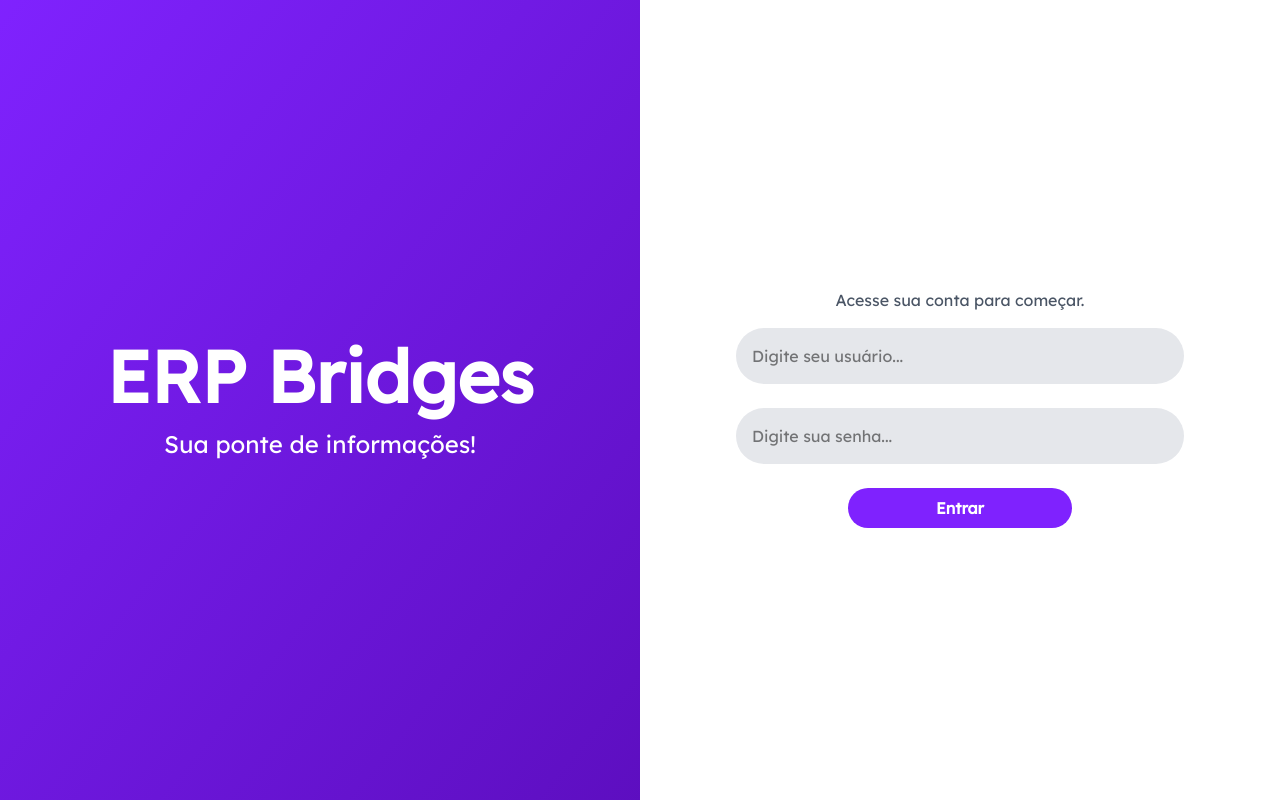
After one commit to Kaironn2/erp-bridges, a Django app: page /test/ in a window 1280 px wide. The commit adds this page. Run offline with Django 5.2, Linux system fonts and the light colour scheme.

Commit message:
new template

```diff
--- /dev/null
+++ b/src/core/templates/core/logout.html
@@ -0,0 +1,50 @@
+{% load static %}
+<!DOCTYPE html>
+<html lang="pt-br">
+<head>
+    <meta charset="UTF-8">
+    <meta name="viewport" content="width=device-width, initial-scale=1.0">
+    <title>Login</title>
+    <link rel="stylesheet" href="{% static 'css/output.css' %}">
+    <link href="https://fonts.googleapis.com/css2?family=Lexend&display=swap" rel="stylesheet">
+</head>
+<body class="h-screen w-screen flex overflow-hidden font-[lexend]">
+
+    <!-- Left Container -->
+    <div class="w-1/2 relative bg-violet-600 text-white flex items-center justify-center bg-gradient-to-br from-violet-600 to-violet-800">
+
+        <div class="z-10 text-center px-8">
+            <h1 class="text-7xl font-bold mb-4">ERP Bridges</h1>
+            <p class="text-2xl font-light">Sua ponte de informações!</p>
+        </div>
+
+    </div>
+
+    <!-- Right Container -->
+    <div class="w-1/2 bg-white flex flex-col items-center justify-center">
+
+        <h1 class="text-gray-600 m-4">Acesse sua conta para começar.</h1>
+
+        <form class="w-full max-w-md space-y-6 flex flex-col">
+
+            <!-- Username -->
+            <div class="w-full px-4 py-4 bg-gray-200 rounded-full">
+                <input type="text" name="username" class="w-full outline-none" placeholder="Digite seu usuário...">
+            </div>
+
+            <!-- Password -->
+            <div class="w-full px-4 py-4 bg-gray-200 rounded-full">
+                <input type="password" name="password" class="w-full outline-none" placeholder="Digite sua senha...">
+            </div>
+
+            <!-- Login Button -->
+            <button type="submit" class="w-1/2 mx-auto py-2 bg-violet-600 hover:bg-violet-700 text-white font-semibold rounded-full">
+                Entrar
+            </button>
+
+        </form>
+
+    </div>
+
+</body>
+</html>
--- a/src/core/urls.py
+++ b/src/core/urls.py
@@ -1,13 +1,14 @@
 from django.contrib import admin
 from django.urls import include, path
 
-from .views import CustomLoginView, HomeView
+from .views import CustomLoginView, HomeView, TestView
 
 urlpatterns = [
     path('admin/', admin.site.urls),
 
     path('', HomeView.as_view(), name='home'),
     path('login/', CustomLoginView.as_view(), name='login'),
+    path('test/', TestView.as_view(), name='test'),
 
     path('source-m/', include('source_m.urls')),
 ]
--- a/src/core/views.py
+++ b/src/core/views.py
@@ -11,3 +11,7 @@ class HomeView(LoginRequiredMixin, TemplateView):
 class CustomLoginView(LoginView):
     template_name = 'core/login.html'
     success_url = reverse_lazy('home')
+
+
+class TestView(TemplateView):
+    template_name = 'core/logout.html'
--- a/static/src/css/output.css
+++ b/static/src/css/output.css
@@ -8,26 +8,40 @@
     --font-mono: ui-monospace, SFMono-Regular, Menlo, Monaco, Consolas, "Liberation Mono",
       "Courier New", monospace;
     --color-red-600: oklch(57.7% 0.245 27.325);
-    --color-violet-100: oklch(94.3% 0.029 294.588);
     --color-violet-600: oklch(54.1% 0.281 293.009);
     --color-violet-700: oklch(49.1% 0.27 292.581);
+    --color-violet-800: oklch(43.2% 0.232 292.759);
     --color-gray-100: oklch(96.7% 0.003 264.542);
     --color-gray-200: oklch(92.8% 0.006 264.531);
     --color-gray-300: oklch(87.2% 0.01 258.338);
+    --color-gray-600: oklch(44.6% 0.03 256.802);
     --color-gray-700: oklch(37.3% 0.034 259.733);
-    --color-gray-800: oklch(27.8% 0.033 256.848);
     --color-black: #000;
     --color-white: #fff;
     --spacing: 0.25rem;
+    --container-xs: 20rem;
+    --container-sm: 24rem;
     --container-md: 28rem;
+    --container-lg: 32rem;
+    --container-xl: 36rem;
     --text-sm: 0.875rem;
     --text-sm--line-height: calc(1.25 / 0.875);
+    --text-2xl: 1.5rem;
+    --text-2xl--line-height: calc(2 / 1.5);
     --text-3xl: 1.875rem;
     --text-3xl--line-height: calc(2.25 / 1.875);
+    --text-7xl: 4.5rem;
+    --text-7xl--line-height: 1;
+    --text-9xl: 8rem;
+    --text-9xl--line-height: 1;
+    --font-weight-light: 300;
     --font-weight-medium: 500;
     --font-weight-semibold: 600;
     --font-weight-bold: 700;
+    --radius-xs: 0.125rem;
+    --radius-md: 0.375rem;
     --radius-lg: 0.5rem;
+    --radius-3xl: 1.5rem;
     --default-transition-duration: 150ms;
     --default-transition-timing-function: cubic-bezier(0.4, 0, 0.2, 1);
     --default-font-family: var(--font-sans);
@@ -198,26 +203,20 @@
   .static {
     position: static;
   }
-  .sticky {
-    position: sticky;
+  .top-\[-150px\] {
+    top: -150px;
   }
-  .container {
-    width: 100%;
-    @media (width >= 40rem) {
-      max-width: 40rem;
-    }
-    @media (width >= 48rem) {
-      max-width: 48rem;
-    }
-    @media (width >= 64rem) {
-      max-width: 64rem;
-    }
-    @media (width >= 80rem) {
-      max-width: 80rem;
-    }
-    @media (width >= 96rem) {
-      max-width: 96rem;
-    }
+  .left-\[-200px\] {
+    left: -200px;
+  }
+  .z-10 {
+    z-index: 10;
+  }
+  .m-4 {
+    margin: calc(var(--spacing) * 4);
+  }
+  .mx-auto {
+    margin-inline: auto;
   }
   .mt-1 {
     margin-top: calc(var(--spacing) * 1);
@@ -225,8 +224,17 @@
   .mt-2 {
     margin-top: calc(var(--spacing) * 2);
   }
+  .mb-2 {
+    margin-bottom: calc(var(--spacing) * 2);
+  }
+  .mb-4 {
+    margin-bottom: calc(var(--spacing) * 4);
+  }
   .mb-6 {
     margin-bottom: calc(var(--spacing) * 6);
+  }
+  .mb-8 {
+    margin-bottom: calc(var(--spacing) * 8);
   }
   .block {
     display: block;
@@ -258,41 +257,53 @@
   .min-h-screen {
     min-height: 100vh;
   }
+  .w-1 {
+    width: calc(var(--spacing) * 1);
+  }
+  .w-1\/2 {
+    width: calc(1/2 * 100%);
+  }
+  .w-1\/3 {
+    width: calc(1/3 * 100%);
+  }
   .w-4 {
     width: calc(var(--spacing) * 4);
   }
   .w-64 {
     width: calc(var(--spacing) * 64);
   }
+  .w-\[-700px\] {
+    width: -700px;
+  }
   .w-full {
     width: 100%;
+  }
+  .w-screen {
+    width: 100vw;
+  }
+  .max-w-lg {
+    max-width: var(--container-lg);
   }
   .max-w-md {
     max-width: var(--container-md);
   }
+  .max-w-sm {
+    max-width: var(--container-sm);
+  }
+  .max-w-xl {
+    max-width: var(--container-xl);
+  }
+  .max-w-xs {
+    max-width: var(--container-xs);
+  }
   .flex-1 {
     flex: 1;
-  }
-  .flex-grow {
-    flex-grow: 1;
   }
   .border-collapse {
     border-collapse: collapse;
   }
   .-rotate-90 {
     rotate: calc(90deg * -1);
-  }
-  .rotate-45 {
-    rotate: 45deg;
-  }
-  .rotate-90 {
-    rotate: 90deg;
-  }
-  .rotate-180 {
-    rotate: 180deg;
-  }
-  .rotate-270 {
-    rotate: 270deg;
   }
   .transform {
     transform: var(--tw-rotate-x,) var(--tw-rotate-y,) var(--tw-rotate-z,) var(--tw-skew-x,) var(--tw-skew-y,);
@@ -348,8 +356,108 @@
   .rounded {
     border-radius: 0.25rem;
   }
+  .rounded-3xl {
+    border-radius: var(--radius-3xl);
+  }
+  .rounded-\[10\%\] {
+    border-radius: 10%;
+  }
+  .rounded-\[50\%_50\%_40\%_60\%\/60\%_50\%_50\%_40\%\] {
+    border-radius: 50% 50% 40% 60%/60% 50% 50% 40%;
+  }
+  .rounded-\[60\%\/60\%_50\%_50\%_40\%\] {
+    border-radius: 60%/60% 50% 50% 40%;
+  }
+  .rounded-\[90\%\] {
+    border-radius: 90%;
+  }
+  .rounded-\[90\%_50\%_40\%_60\%\/60\%_50\%_50\%_40\%\] {
+    border-radius: 90% 50% 40% 60%/60% 50% 50% 40%;
+  }
+  .rounded-\[90\%_90\%_40\%_60\%\/60\%_50\%_50\%_40\%\] {
+    border-radius: 90% 90% 40% 60%/60% 50% 50% 40%;
+  }
+  .rounded-\[90\%_90\%_90\%_60\%\/60\%_50\%_50\%_40\%\] {
+    border-radius: 90% 90% 90% 60%/60% 50% 50% 40%;
+  }
+  .rounded-full {
+    border-radius: calc(infinity * 1px);
+  }
   .rounded-lg {
     border-radius: var(--radius-lg);
+  }
+  .rounded-md {
+    border-radius: var(--radius-md);
+  }
+  .rounded-e-\[30\%\] {
+    border-start-end-radius: 30%;
+    border-end-end-radius: 30%;
+  }
+  .rounded-l-\[90\%\] {
+    border-top-left-radius: 90%;
+    border-bottom-left-radius: 90%;
+  }
+  .rounded-r-\[20\%\] {
+    border-top-right-radius: 20%;
+    border-bottom-right-radius: 20%;
+  }
+  .rounded-r-\[20\] {
+    border-top-right-radius: 20;
+    border-bottom-right-radius: 20;
+  }
+  .rounded-r-\[35\%\] {
+    border-top-right-radius: 35%;
+    border-bottom-right-radius: 35%;
+  }
+  .rounded-r-\[45\%\] {
+    border-top-right-radius: 45%;
+    border-bottom-right-radius: 45%;
+  }
+  .rounded-r-\[50\%\] {
+    border-top-right-radius: 50%;
+    border-bottom-right-radius: 50%;
+  }
+  .rounded-r-\[50\] {
+    border-top-right-radius: 50;
+    border-bottom-right-radius: 50;
+  }
+  .rounded-r-\[60\%\] {
+    border-top-right-radius: 60%;
+    border-bottom-right-radius: 60%;
+  }
+  .rounded-r-\[90\%\] {
+    border-top-right-radius: 90%;
+    border-bottom-right-radius: 90%;
+  }
+  .rounded-tr-\[24\%\] {
+    border-top-right-radius: 24%;
+  }
+  .rounded-tr-\[25\%\] {
+    border-top-right-radius: 25%;
+  }
+  .rounded-tr-\[45\%\] {
+    border-top-right-radius: 45%;
+  }
+  .rounded-tr-\[45\] {
+    border-top-right-radius: 45;
+  }
+  .rounded-tr-\[60\%\] {
+    border-top-right-radius: 60%;
+  }
+  .rounded-tr-lg {
+    border-top-right-radius: var(--radius-lg);
+  }
+  .rounded-tr-xs {
+    border-top-right-radius: var(--radius-xs);
+  }
+  .rounded-br-\[5\%\] {
+    border-bottom-right-radius: 5%;
+  }
+  .rounded-br-\[15\%\] {
+    border-bottom-right-radius: 15%;
+  }
+  .rounded-br-\[30\%\] {
+    border-bottom-right-radius: 30%;
   }
   .border {
     border-style: var(--tw-border-style);
@@ -365,20 +473,29 @@
   .border-gray-300 {
     border-color: var(--color-gray-300);
   }
-  .border-gray-700 {
-    border-color: var(--color-gray-700);
-  }
-  .bg-black {
-    background-color: var(--color-black);
-  }
   .bg-gray-100 {
     background-color: var(--color-gray-100);
+  }
+  .bg-gray-200 {
+    background-color: var(--color-gray-200);
   }
   .bg-violet-600 {
     background-color: var(--color-violet-600);
   }
   .bg-white {
     background-color: var(--color-white);
+  }
+  .bg-gradient-to-br {
+    --tw-gradient-position: to bottom right in oklab;
+    background-image: linear-gradient(var(--tw-gradient-stops));
+  }
+  .from-violet-600 {
+    --tw-gradient-from: var(--color-violet-600);
+    --tw-gradient-stops: var(--tw-gradient-via-stops, var(--tw-gradient-position), var(--tw-gradient-from) var(--tw-gradient-from-position), var(--tw-gradient-to) var(--tw-gradient-to-position));
+  }
+  .to-violet-800 {
+    --tw-gradient-to: var(--color-violet-800);
+    --tw-gradient-stops: var(--tw-gradient-via-stops, var(--tw-gradient-position), var(--tw-gradient-from) var(--tw-gradient-from-position), var(--tw-gradient-to) var(--tw-gradient-to-position));
   }
   .p-4 {
     padding: calc(var(--spacing) * 4);
@@ -395,11 +512,26 @@
   .px-4 {
     padding-inline: calc(var(--spacing) * 4);
   }
+  .px-5 {
+    padding-inline: calc(var(--spacing) * 5);
+  }
+  .px-8 {
+    padding-inline: calc(var(--spacing) * 8);
+  }
+  .px-14 {
+    padding-inline: calc(var(--spacing) * 14);
+  }
   .py-1 {
     padding-block: calc(var(--spacing) * 1);
   }
   .py-2 {
     padding-block: calc(var(--spacing) * 2);
+  }
+  .py-3 {
+    padding-block: calc(var(--spacing) * 3);
+  }
+  .py-4 {
+    padding-block: calc(var(--spacing) * 4);
   }
   .pl-6 {
     padding-left: calc(var(--spacing) * 6);
@@ -407,9 +539,24 @@
   .text-center {
     text-align: center;
   }
+  .font-\[lexend\] {
+    font-family: lexend;
+  }
+  .text-2xl {
+    font-size: var(--text-2xl);
+    line-height: var(--tw-leading, var(--text-2xl--line-height));
+  }
   .text-3xl {
     font-size: var(--text-3xl);
     line-height: var(--tw-leading, var(--text-3xl--line-height));
+  }
+  .text-7xl {
+    font-size: var(--text-7xl);
+    line-height: var(--tw-leading, var(--text-7xl--line-height));
+  }
+  .text-9xl {
+    font-size: var(--text-9xl);
+    line-height: var(--tw-leading, var(--text-9xl--line-height));
   }
   .text-sm {
     font-size: var(--text-sm);
@@ -418,6 +565,10 @@
   .font-bold {
     --tw-font-weight: var(--font-weight-bold);
     font-weight: var(--font-weight-bold);
+  }
+  .font-light {
+    --tw-font-weight: var(--font-weight-light);
+    font-weight: var(--font-weight-light);
   }
   .font-medium {
     --tw-font-weight: var(--font-weight-medium);
@@ -430,6 +581,9 @@
   .text-black {
     color: var(--color-black);
   }
+  .text-gray-600 {
+    color: var(--color-gray-600);
+  }
   .text-gray-700 {
     color: var(--color-gray-700);
   }
@@ -480,26 +621,9 @@
     transition-timing-function: var(--tw-ease, var(--default-transition-timing-function));
     transition-duration: var(--tw-duration, var(--default-transition-duration));
   }
-  .hover\:bg-gray-700 {
-    &:hover {
-      @media (hover: hover) {
-        background-color: var(--color-gray-700);
-      }
-    }
-  }
-  .hover\:bg-gray-800 {
-    &:hover {
-      @media (hover: hover) {
-        background-color: var(--color-gray-800);
-      }
-    }
-  }
-  .hover\:bg-violet-100 {
-    &:hover {
-      @media (hover: hover) {
-        background-color: var(--color-violet-100);
-      }
-    }
+  .outline-none {
+    --tw-outline-style: none;
+    outline-style: none;
   }
   .hover\:bg-violet-700 {
     &:hover {
@@ -556,6 +686,48 @@
   syntax: "*";
   inherits: false;
   initial-value: solid;
+}
+@property --tw-gradient-position {
+  syntax: "*";
+  inherits: false;
+}
+@property --tw-gradient-from {
+  syntax: "<color>";
+  inherits: false;
+  initial-value: #0000;
+}
+@property --tw-gradient-via {
+  syntax: "<color>";
+  inherits: false;
+  initial-value: #0000;
+}
+@property --tw-gradient-to {
+  syntax: "<color>";
+  inherits: false;
+  initial-value: #0000;
+}
+@property --tw-gradient-stops {
+  syntax: "*";
+  inherits: false;
+}
+@property --tw-gradient-via-stops {
+  syntax: "*";
+  inherits: false;
+}
+@property --tw-gradient-from-position {
+  syntax: "<length-percentage>";
+  inherits: false;
+  initial-value: 0%;
+}
+@property --tw-gradient-via-position {
+  syntax: "<length-percentage>";
+  inherits: false;
+  initial-value: 50%;
+}
+@property --tw-gradient-to-position {
+  syntax: "<length-percentage>";
+  inherits: false;
+  initial-value: 100%;
 }
 @property --tw-font-weight {
   syntax: "*";
@@ -631,59 +803,6 @@
   inherits: false;
   initial-value: solid;
 }
-@property --tw-blur {
-  syntax: "*";
-  inherits: false;
-}
-@property --tw-brightness {
-  syntax: "*";
-  inherits: false;
-}
-@property --tw-contrast {
-  syntax: "*";
-  inherits: false;
-}
-@property --tw-grayscale {
-  syntax: "*";
-  inherits: false;
-}
-@property --tw-hue-rotate {
-  syntax: "*";
-  inherits: false;
-}
-@property --tw-invert {
-  syntax: "*";
-  inherits: false;
-}
-@property --tw-opacity {
-  syntax: "*";
-  inherits: false;
-}
-@property --tw-saturate {
-  syntax: "*";
-  inherits: false;
-}
-@property --tw-sepia {
-  syntax: "*";
-  inherits: false;
-}
-@property --tw-drop-shadow {
-  syntax: "*";
-  inherits: false;
-}
-@property --tw-drop-shadow-color {
-  syntax: "*";
-  inherits: false;
-}
-@property --tw-drop-shadow-alpha {
-  syntax: "<percentage>";
-  inherits: false;
-  initial-value: 100%;
-}
-@property --tw-drop-shadow-size {
-  syntax: "*";
-  inherits: false;
-}
 @layer properties {
   @supports ((-webkit-hyphens: none) and (not (margin-trim: inline))) or ((-moz-orient: inline) and (not (color:rgb(from red r g b)))) {
     *, ::before, ::after, ::backdrop {
@@ -694,6 +813,15 @@
       --tw-skew-y: initial;
       --tw-space-y-reverse: 0;
       --tw-border-style: solid;
+      --tw-gradient-position: initial;
+      --tw-gradient-from: #0000;
+      --tw-gradient-via: #0000;
+      --tw-gradient-to: #0000;
+      --tw-gradient-stops: initial;
+      --tw-gradient-via-stops: initial;
+      --tw-gradient-from-position: 0%;
+      --tw-gradient-via-position: 50%;
+      --tw-gradient-to-position: 100%;
       --tw-font-weight: initial;
       --tw-shadow: 0 0 #0000;
       --tw-shadow-color: initial;
@@ -710,19 +838,6 @@
       --tw-ring-offset-color: #fff;
       --tw-ring-offset-shadow: 0 0 #0000;
       --tw-outline-style: solid;
-      --tw-blur: initial;
-      --tw-brightness: initial;
-      --tw-contrast: initial;
-      --tw-grayscale: initial;
-      --tw-hue-rotate: initial;
-      --tw-invert: initial;
-      --tw-opacity: initial;
-      --tw-saturate: initial;
-      --tw-sepia: initial;
-      --tw-drop-shadow: initial;
-      --tw-drop-shadow-color: initial;
-      --tw-drop-shadow-alpha: 100%;
-      --tw-drop-shadow-size: initial;
     }
   }
 }
```
Also changed, not shown: other parts of static/src/css/output.css (+8 -36 lines).
